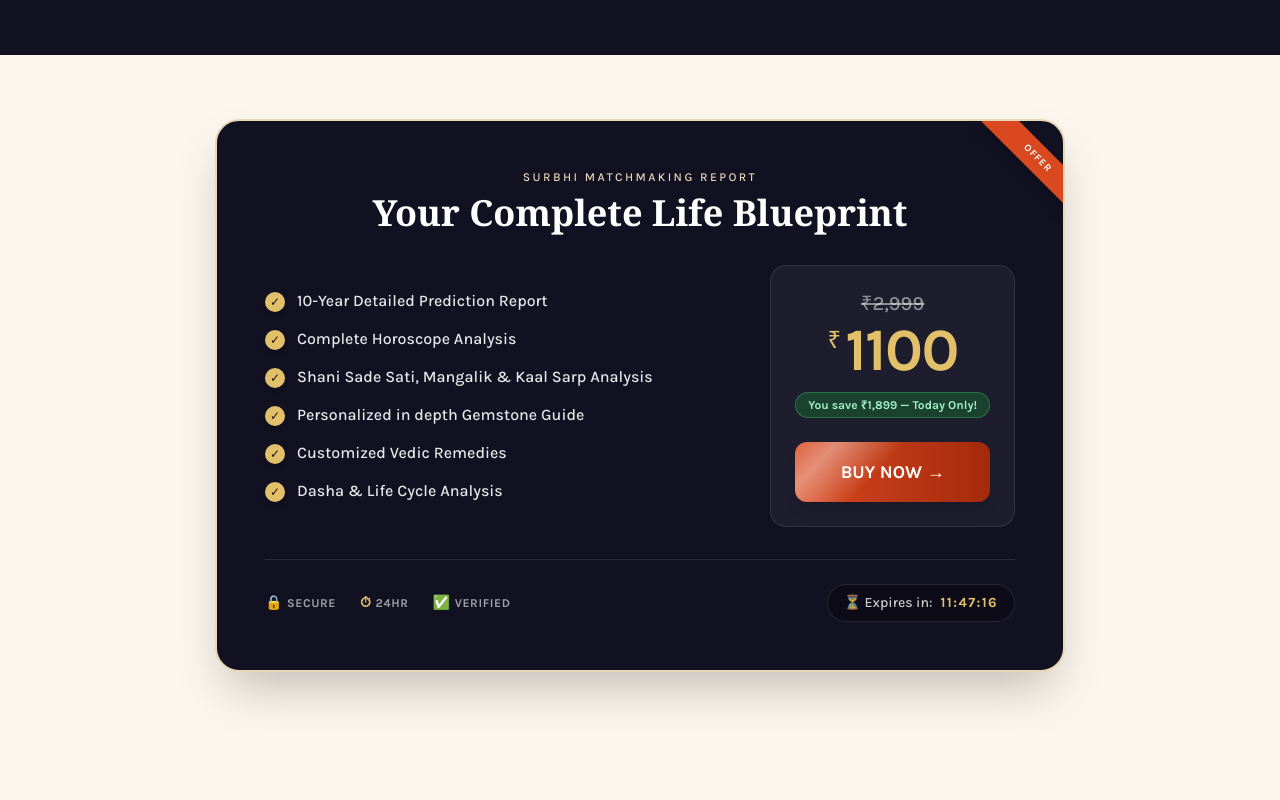
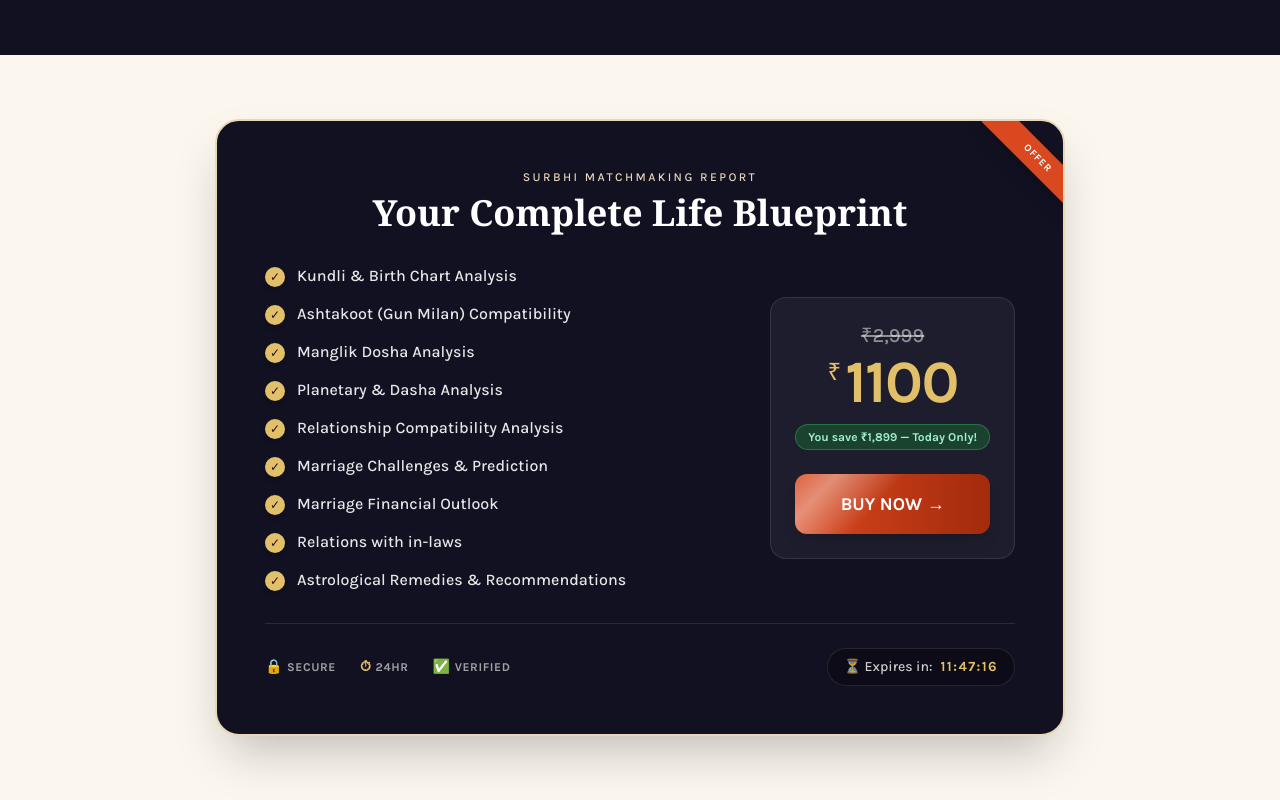
Before and after one commit to debmalya37/matchmaking-report-astro, a Next.js app: page / in a window 1280 px wide. Shown: the part 10382-11182 px from the top of the page. Before the commit the page ends 11118 px from the top, so only its background shows below. Built offline with nearby package versions, Linux system fonts and the light colour scheme.

Commit message:
fix: update prediction report topics for improved relevance and clarity

```diff
--- a/app/page.tsx
+++ b/app/page.tsx
@@ -1037,12 +1037,15 @@ export default function HomePage() {
 
               <div className="space-y-3 sm:space-y-4">
                 {[
-                  "10-Year Detailed Prediction Report",
-                  "Complete Horoscope Analysis",
-                  "Shani Sade Sati, Mangalik & Kaal Sarp Analysis",
-                  "Personalized in depth Gemstone Guide",
-                  "Customized Vedic Remedies",
-                  "Dasha & Life Cycle Analysis",
+                  "Kundli & Birth Chart Analysis",
+                  "Ashtakoot (Gun Milan) Compatibility",
+                  "Manglik Dosha Analysis",
+                  "Planetary & Dasha Analysis",
+                  "Relationship Compatibility Analysis",
+                  "Marriage Challenges & Prediction",
+                  "Marriage Financial Outlook",
+                  "Relations with in-laws ",
+                  "Astrological Remedies & Recommendations",
                 ].map((f, i) => (
                   <div key={i} className="flex items-start gap-2.5 sm:gap-3 text-white/90 font-medium text-xs sm:text-sm md:text-base">
                     <div className="w-4 h-4 sm:w-5 sm:h-5 rounded-full bg-[#E2C06A] text-[#2A0E00] flex items-center justify-center text-[10px] sm:text-xs shrink-0 shadow-md mt-0.5">✓</div>
```
